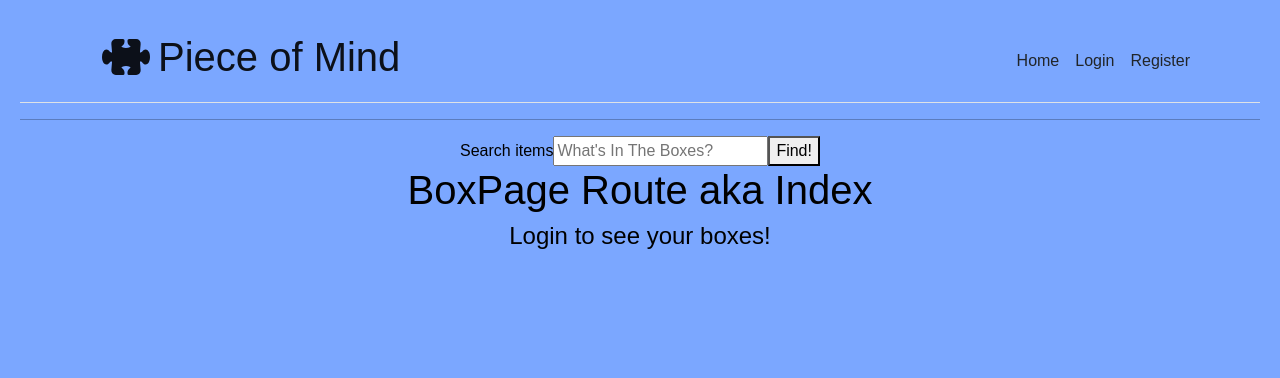
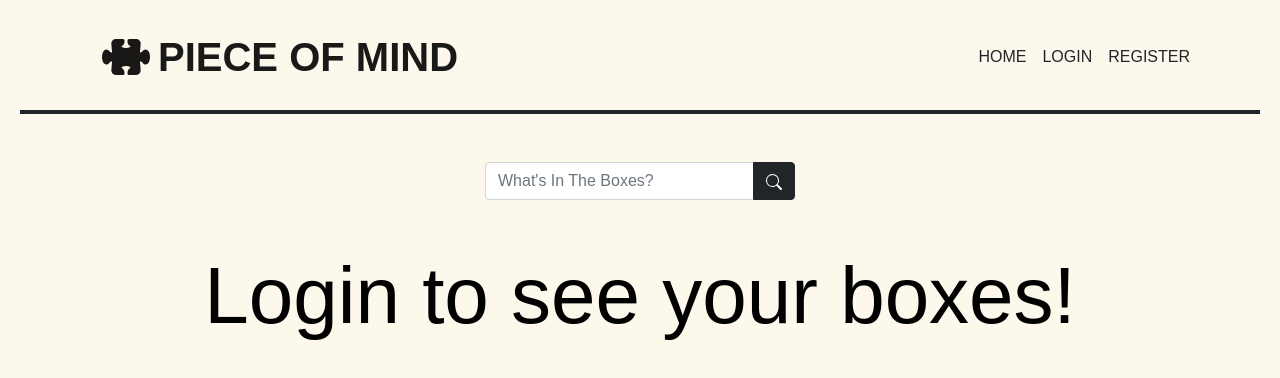
Before and after one commit to LaunchCodeLiftoffProjects/jane-group2, a React (Create React App) app in the folder frontend/: page / in a window 1280 px wide. Shown: the top 378 px of the page. Built offline with nearby package versions, Linux system fonts and the light colour scheme.

Commit message:
Style and layout improvements with a couple code refactors.

```diff
--- a/frontend/src/App.css
+++ b/frontend/src/App.css
@@ -1,5 +1,5 @@
 body {
-    background-color: #7ba7ff;
+    background-color: #fcf8ec;
     color: rgb(0, 0, 0);
     padding: 20px;
     font-family: Arial;
--- a/frontend/src/App.js
+++ b/frontend/src/App.js
@@ -33,56 +33,44 @@ export default function App() {
 
     return (
         <div className="centered">
-            <header>
-                <Navbar className="navbar-expand-sm navbar-toggleable-sm ng-white border-bottom box-shadow mb-3" light>
+            <header className="border-bottom border-dark border-4">
+                <Navbar className="navbar-expand-sm navbar-toggleable-sm ng-white box-shadow mb-3">
                     <Container>
-                        <NavbarBrand to="/" className="header-top">
-                            <svg xmlns="http://www.w3.org/2000/svg" width="3rem" height="3rem" fill="currentColor" class="bi bi-puzzle-fill" viewBox="0 0 16 16">
-                                <path d="M3.112 3.645A1.5 1.5 0 0 1 4.605 2H7a.5.5 0 0 1 .5.5v.382c0 .696-.497 1.182-.872 1.469a.459.459 0 0 0-.115.118.113.113 0 0 0-.012.025L6.5 4.5v.003l.003.01c.004.01.014.028.036.053a.86.86 0 0 0 .27.194C7.09 4.9 7.51 5 8 5c.492 0 .912-.1 1.19-.24a.86.86 0 0 0 .271-.194.213.213 0 0 0 .036-.054l.003-.01v-.008a.112.112 0 0 0-.012-.025.459.459 0 0 0-.115-.118c-.375-.287-.872-.773-.872-1.469V2.5A.5.5 0 0 1 9 2h2.395a1.5 1.5 0 0 1 1.493 1.645L12.645 6.5h.237c.195 0 .42-.147.675-.48.21-.274.528-.52.943-.52.568 0 .947.447 1.154.862C15.877 6.807 16 7.387 16 8s-.123 1.193-.346 1.638c-.207.415-.586.862-1.154.862-.415 0-.733-.246-.943-.52-.255-.333-.48-.48-.675-.48h-.237l.243 2.855A1.5 1.5 0 0 1 11.395 14H9a.5.5 0 0 1-.5-.5v-.382c0-.696.497-1.182.872-1.469a.459.459 0 0 0 .115-.118.113.113 0 0 0 .012-.025L9.5 11.5v-.003l-.003-.01a.214.214 0 0 0-.036-.053.859.859 0 0 0-.27-.194C8.91 11.1 8.49 11 8 11c-.491 0-.912.1-1.19.24a.859.859 0 0 0-.271.194.214.214 0 0 0-.036.054l-.003.01v.002l.001.006a.113.113 0 0 0 .012.025c.016.027.05.068.115.118.375.287.872.773.872 1.469v.382a.5.5 0 0 1-.5.5H4.605a1.5 1.5 0 0 1-1.493-1.645L3.356 9.5h-.238c-.195 0-.42.147-.675.48-.21.274-.528.52-.943.52-.568 0-.947-.447-1.154-.862C.123 9.193 0 8.613 0 8s.123-1.193.346-1.638C.553 5.947.932 5.5 1.5 5.5c.415 0 .733.246.943.52.255.333.48.48.675.48h.238l-.244-2.855z" />
-                            </svg>
-                            <h1 className="mx-2">Piece of Mind</h1>
-                        </NavbarBrand>
+                        <LinkContainer to="/">
+                            <NavbarBrand className="header-top">
+                                <svg xmlns="http://www.w3.org/2000/svg" width="3rem" height="3rem" fill="currentColor" className="bi bi-puzzle-fill" viewBox="0 0 16 16">
+                                    <path d="M3.112 3.645A1.5 1.5 0 0 1 4.605 2H7a.5.5 0 0 1 .5.5v.382c0 .696-.497 1.182-.872 1.469a.459.459 0 0 0-.115.118.113.113 0 0 0-.012.025L6.5 4.5v.003l.003.01c.004.01.014.028.036.053a.86.86 0 0 0 .27.194C7.09 4.9 7.51 5 8 5c.492 0 .912-.1 1.19-.24a.86.86 0 0 0 .271-.194.213.213 0 0 0 .036-.054l.003-.01v-.008a.112.112 0 0 0-.012-.025.459.459 0 0 0-.115-.118c-.375-.287-.872-.773-.872-1.469V2.5A.5.5 0 0 1 9 2h2.395a1.5 1.5 0 0 1 1.493 1.645L12.645 6.5h.237c.195 0 .42-.147.675-.48.21-.274.528-.52.943-.52.568 0 .947.447 1.154.862C15.877 6.807 16 7.387 16 8s-.123 1.193-.346 1.638c-.207.415-.586.862-1.154.862-.415 0-.733-.246-.943-.52-.255-.333-.48-.48-.675-.48h-.237l.243 2.855A1.5 1.5 0 0 1 11.395 14H9a.5.5 0 0 1-.5-.5v-.382c0-.696.497-1.182.872-1.469a.459.459 0 0 0 .115-.118.113.113 0 0 0 .012-.025L9.5 11.5v-.003l-.003-.01a.214.214 0 0 0-.036-.053.859.859 0 0 0-.27-.194C8.91 11.1 8.49 11 8 11c-.491 0-.912.1-1.19.24a.859.859 0 0 0-.271.194.214.214 0 0 0-.036.054l-.003.01v.002l.001.006a.113.113 0 0 0 .012.025c.016.027.05.068.115.118.375.287.872.773.872 1.469v.382a.5.5 0 0 1-.5.5H4.605a1.5 1.5 0 0 1-1.493-1.645L3.356 9.5h-.238c-.195 0-.42.147-.675.48-.21.274-.528.52-.943.52-.568 0-.947-.447-1.154-.862C.123 9.193 0 8.613 0 8s.123-1.193.346-1.638C.553 5.947.932 5.5 1.5 5.5c.415 0 .733.246.943.52.255.333.48.48.675.48h.238l-.244-2.855z" />
+                                </svg>
+                                <h1 className="mx-2 my-0 align-self-center"><strong>PIECE OF MIND</strong></h1>
+                            </NavbarBrand>
+                        </LinkContainer>
+
                         <ul className="navbar-nav flex-grow">
                             <LinkContainer to="/">
-                                <NavLink className="text-dark" to="/">Home</NavLink>
+                                <NavLink className="text-dark" to="/">HOME</NavLink>
                             </LinkContainer>
-                            {!user &&
+                            {!user
                                 // if we are not logged in
-                                <div className="d-flex">
+                                ? <div className="d-flex">
                                     <LinkContainer to="/login">
-                                        <NavLink className="text-dark" to="/login">Login</NavLink>
+                                        <NavLink className="text-dark" to="/login">LOGIN</NavLink>
                                     </LinkContainer>
                                     <LinkContainer to="/register">
-                                        <NavLink className="text-dark" to="/register">Register</NavLink>
+                                        <NavLink className="text-dark" to="/register">REGISTER</NavLink>
                                     </LinkContainer>
                                 </div>
-                            }
-                            {user &&
                                 // if we are logged in
-                                <div>
+                                : <div className="d-flex">
                                     <LinkContainer to="/testAuth">
                                         <NavLink className="text-dark" to="/testAuth">VIP Page</NavLink>
                                     </LinkContainer>
+                                    <button className="btn btn-dark" onClick={logout} style={{ float: "right" }}><strong>LOGOUT</strong></button>
                                 </div>
                             }
                         </ul>
-                        {user &&
-                            // if we are logged in
-                            <div>
-                                <Button onClick={logout} style={{ float: "right" }}>Logout</Button>
-                            </div>
-                        }
                     </Container>
                 </Navbar>
             </header>
-            <hr
-                style={{
-                    border: "0",
-                    height: "1px",
-                    backgroundImage:
-                        "linear-gradient(to right, rgba(0, 0, 0, 0), rgba(0, 0, 0, 0.75), rgba(0, 0, 0, 0))",
-                }}
-            />
             <Search />
             <Outlet />
         </div>
--- a/frontend/src/routes/boxPage.js
+++ b/frontend/src/routes/boxPage.js
@@ -21,12 +21,9 @@ export default function BoxPage() {
 
     return (
         <div className="centered">
-            <h1>BoxPage Route aka Index</h1>
+            {!user ?
+                <h1 className="display-1">Login to see your boxes!</h1> :
 
-            {!user &&
-                <h4>Login to see your boxes!</h4>
-            }
-            {user &&
                 <div>
                     <h4>Welcome {user.username}!</h4>
                     <BoxList />
--- a/frontend/src/routes/login.js
+++ b/frontend/src/routes/login.js
@@ -20,8 +20,8 @@ export default function Login() {
 
     return (
         <div>
-            <Container className="card border-2 p-0 w-25 mt-5 bg-warning">
-                <h1 className="card-header display-3 m-0">Login</h1>
+            <Container className="card border-3 border-dark p-0 w-25 mt-5">
+                <h1 className="card-header border-dark border-3 display-3 m-0">Login</h1>
                 <Formik
                     initialValues={{
                         username: '',
@@ -57,7 +57,7 @@ export default function Login() {
                                 <ErrorMessage name="password" component="div" className="invalid-feedback" />
                             </div>
                             <div className="form-auth-group">
-                                <button type="submit" className="btn btn-primary btn-lg" disabled={isSubmitting}>Submit</button>
+                                <button type="submit" className="btn btn-dark btn-lg" disabled={isSubmitting}>Submit</button>
                             </div>
                             {status &&
                                 <div className={'alert alert-danger'}>{status}</div>
@@ -66,7 +66,7 @@ export default function Login() {
                     )}
                 />
 
-                <div className="card-footer">
+                <div className="card-footer border-dark border-3">
                     <p className="mb-0">Don't already have an account? <Link to="/register">Register</Link></p>
                     <Link to="/">Back to home page</Link>
                 </div>
--- a/frontend/src/routes/register.js
+++ b/frontend/src/routes/register.js
@@ -1,12 +1,9 @@
-import React, {
-    useState
-} from 'react';
+import React from 'react';
 import { Container } from 'react-bootstrap';
 import { authService } from '../services/auth';
 import {
     Link,
-    useNavigate,
-    useLocation,
+    useNavigate
 } from "react-router-dom";
 import * as Yup from 'yup';
 import { Formik, Field, Form, ErrorMessage } from 'formik';
@@ -14,12 +11,11 @@ import '../App.css';
 
 export default function Register() {
     const navigate = useNavigate();
-    const location = useLocation();
 
     return (
         <div>
-            <Container className="card border-2 p-0 w-25 mt-5 bg-warning">
-                <h1 className="card-header display-3 m-0">Register</h1>
+            <Container className="card border-dark border-3 p-0 w-25 mt-5">
+                <h1 className="card-header border-dark border-3 display-3 m-0">Register</h1>
                 <Formik
                     initialValues={{
                         username: '',
@@ -53,33 +49,39 @@ export default function Register() {
                     }}
                     render={({ errors, status, touched, isSubmitting }) => (
                         <Form className="card-body">
+
                             <div className="form-auth-group text-start px-5">
                                 <label className="lead" htmlFor="username">Username</label>
                                 <Field name="username" type="text" className={'form-control' + (errors.username && touched.username ? ' is-invalid' : '')} />
                                 <ErrorMessage name="username" component="div" className="invalid-feedback" />
                             </div>
+
                             <div className="form-auth-group text-start px-5">
                                 <label className="lead" htmlFor="password">Password</label>
                                 <Field name="password" type="password" className={'form-control' + (errors.password && touched.password ? ' is-invalid' : '')} />
                                 <ErrorMessage name="password" component="div" className="invalid-feedback" />
                             </div>
+
                             <div className="form-auth-group text-start px-5">
                                 <label className="lead" htmlFor="verifyPassword">Verify Password</label>
                                 <Field name="verifyPassword" type="password" className={'form-control' + (errors.verifyPassword && touched.verifyPassword ? ' is-invalid' : '')} />
                                 <ErrorMessage name="verifyPassword" component="div" className="invalid-feedback" />
                             </div>
+
                             <div className="form-auth-group">
-                                <button type="submit" className="btn btn-primary btn-lg" disabled={isSubmitting}>Submit</button>
+                                <button type="submit" className="btn btn-dark btn-lg" disabled={isSubmitting}>Submit</button>
                             </div>
+
                             <div className="form-auth-group">
                                 {status &&
                                     <div className={'alert alert-danger'}>{status}</div>
                                 }
                             </div>
+
                         </Form>
                     )}
                 />
-                <div className="card-footer">
+                <div className="card-footer border-dark border-3">
                     <p className="mb-0">Already have an account? <Link to="/login">Login here!</Link></p>
                     <Link to="/">Back to home page</Link>
                 </div>
--- a/frontend/src/search.js
+++ b/frontend/src/search.js
@@ -1,15 +1,26 @@
 const SearchBar = () => (
-  <form action="/" method="get">
-    <label htmlFor="header-search">
+  <form className="w-25 mx-auto my-5" action="/" method="get">
+    {/* <label htmlFor="header-search">
       <span className="inside-boxes">Search items</span>
-    </label>
+    </label> */}
+    <div className="d-flex justify-content-center input-group">
       <input
+        className="form-control"
         type="text"
         id="header-search"
         placeholder="What's In The Boxes?"
         name="s"
       />
-    <button type="submit">Find!</button>
+
+      <button className="btn btn-dark" type="submit">
+        <svg xmlns="http://www.w3.org/2000/svg" width="16" height="16" fill="currentColor" class="bi bi-search" viewBox="0 0 16 16">
+          <path d="M11.742 10.344a6.5 6.5 0 1 0-1.397 1.398h-.001c.03.04.062.078.098.115l3.85 3.85a1 1 0 0 0 1.415-1.414l-3.85-3.85a1.007 1.007 0 0 0-.115-.1zM12 6.5a5.5 5.5 0 1 1-11 0 5.5 5.5 0 0 1 11 0z" />
+        </svg>
+      </button>
+    </div>
+
+
+
   </form>
 );
 
--- a/frontend/src/services/boxItemService.js
+++ b/frontend/src/services/boxItemService.js
@@ -34,7 +34,6 @@ export async function deleteBoxItem(boxId, data) {
         })
             .then(response => {
                 console.log('Box deleted!');
-                return authService.evaluate(response);
             });
     } catch (error) {
         console.log(error);
--- a/frontend/src/services/boxService.js
+++ b/frontend/src/services/boxService.js
@@ -69,6 +69,7 @@ export async function createBox(data) {
 }
 
 export async function editBox(boxId, data) {
+
     try {
         return await fetch(`/api/boxes/${boxId}/edit`, {
             method: 'PUT',
@@ -84,6 +85,7 @@ export async function editBox(boxId, data) {
     } catch (error) {
         console.log(error);
     }
+
 }
 
 export async function deleteBox(boxId) {
@@ -97,7 +99,7 @@ export async function deleteBox(boxId) {
         })
             .then(response => {
                 console.log('Box deleted!');
-                return authService.evaluate(response);
+                console.log(response);
             });
     } catch (error) {
         console.log(error);
```
Also changed, not shown: frontend/src/components/boxList.js (+13 -6 lines), frontend/src/routes/boxDisplay.js (+24 -16 lines), frontend/src/routes/editBoxDetails.js (+43 -25 lines). Lines whose indentation alone changed are shown as unchanged.
